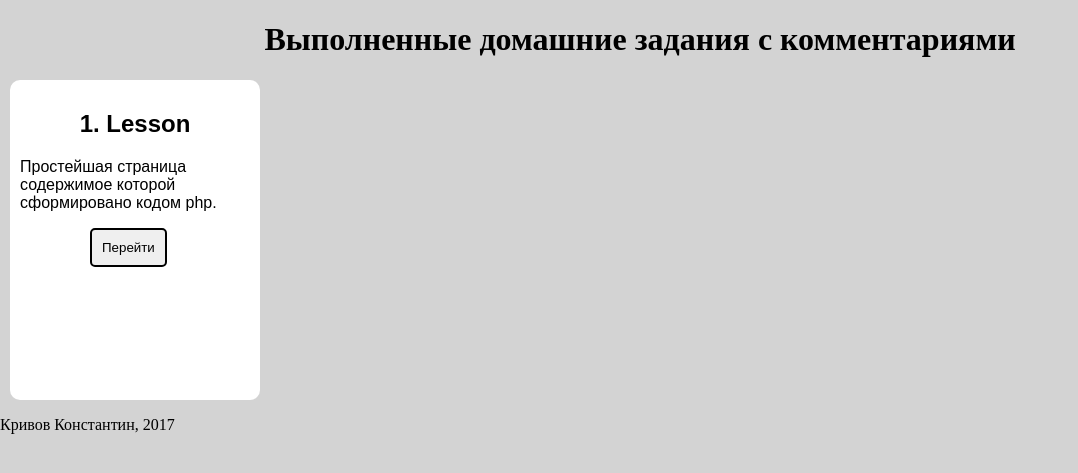
After one commit to 5excess/php_lesson, a PHP site: page /index.html in a window 1280 px wide. The commit adds this page. Shown: the top 473 px of the page, without its empty margins (0-1078 px from the left). Run offline with PHP 8.4, Linux system fonts and the light colour scheme.

Commit message:
Добавил заглавную страничку.

```diff
--- /dev/null
+++ b/css/style.css
@@ -0,0 +1,39 @@
+body {
+    margin: 0px auto;
+    background-color: #D3D3D3;
+    font: 0px;
+}
+
+header {
+    text-align: center;
+    font-family: Arial sans-serif;
+}
+
+.lesson {
+    width: 230px;
+    height: 300px;
+    margin: 10px;
+    padding: 10px;
+    background-color: #fff;
+    border-radius: 10px;
+    font: 16px Arial;
+}
+
+h2 {
+    text-align: center;
+    font-family: Arial, sans-serif;
+}
+
+form {
+    margin-left: auto;
+    margin-right: auto;
+    width: 90px;
+}
+
+button {
+    border: 2px solid #000;
+    border-radius: 5px;
+  /*  margin: 0px;*/
+    padding: 10px;
+    display: inline-block;
+}
--- /dev/null
+++ b/index.html
@@ -0,0 +1,25 @@
+<!DOCTYPE html>
+<html lang="ru">
+    <head>
+        <title>Заглавная страница</title>
+        <meta charset="UTF-8">
+        <link href="css/style.css" rel="stylesheet">
+    </head>
+    <body>
+        <header>
+            <h1>Выполненные домашние задания с комментариями</h1>
+        </header>
+        <main>
+            <div class="lesson">
+                <h2> 1. Lesson</h2>
+                <p>Простейшая страница содержимое которой сформировано кодом php.</p>
+                    <form action="lesson1.php">
+                        <button type="submit">Перейти</button>
+                    </form>
+            </div>
+        </main>
+        <footer>
+            <p>Кривов Константин, 2017</p>
+        </footer>
+    </body>
+</html>
--- a/index.php
+++ b/lesson1.php
@@ -3,14 +3,16 @@
     <head>
         <title></title>
         <meta charset="UTF-8">
-        <meta name="viewport" content="width=device-width, initial-scale=1">
         <link href="css/style.css" rel="stylesheet">
     </head>
     <body>
     <?php
 
-    echo '<h1>VOID</h1>'
+    echo '<h1>Hello word!</h1>'
 
     ?>
+    <form action="index.html">
+    <button type="submit">Назад</button>
+    </form>
     </body>
 </html>
```
